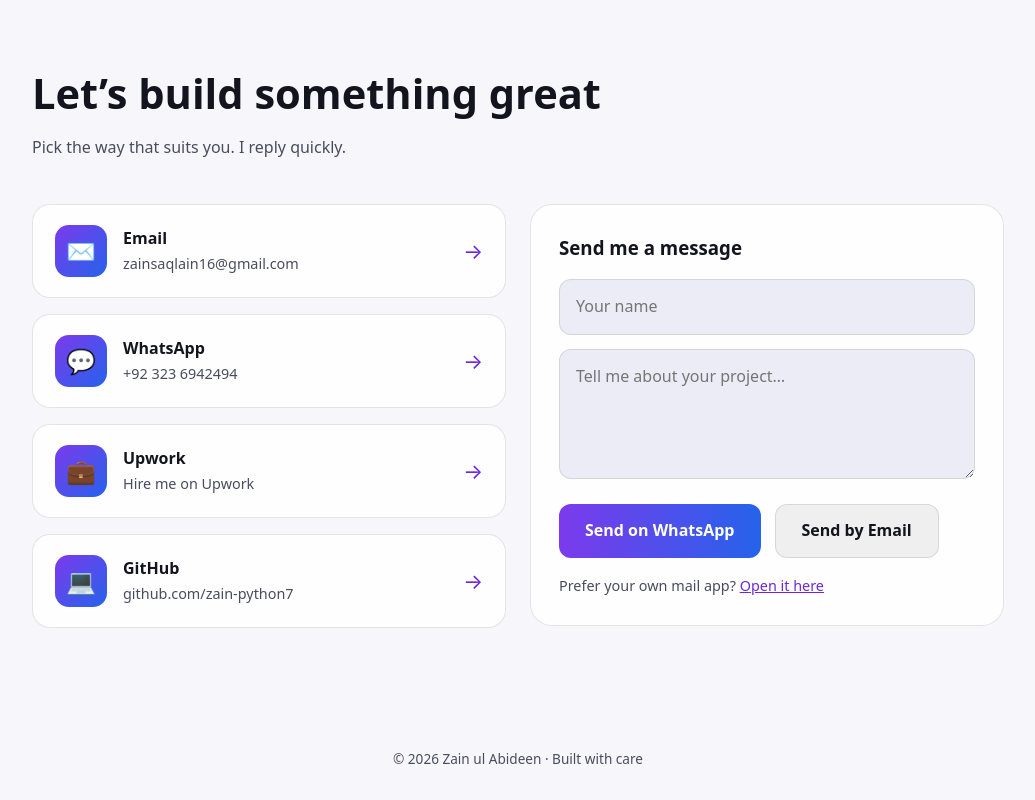
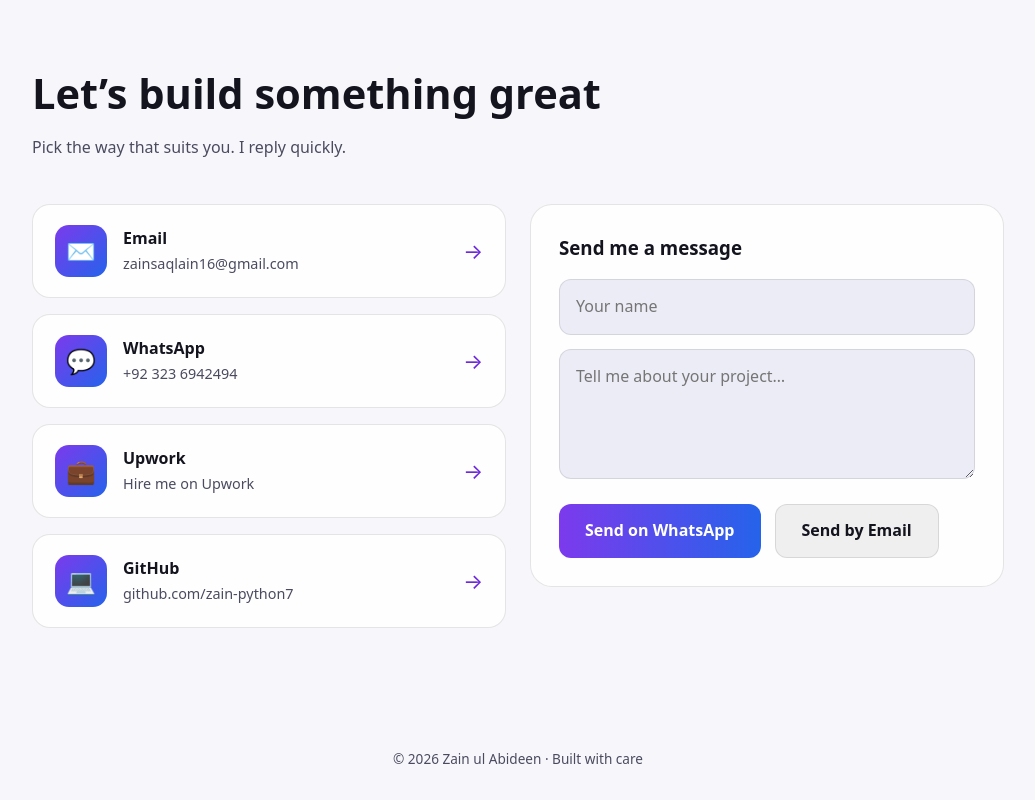
Before and after one commit to zain-python7/portfolio, a plain HTML site: page index.html in a window 1280 px wide. Shown: the part 4097-4897 px from the top of the page, without its empty margins (122-1157 px from the left). Drawn offline with Linux system fonts and the light colour scheme.

Commit message:
Update index.html

```diff
--- a/index.html
+++ b/index.html
@@ -146,7 +146,7 @@ footer{text-align:center;padding:30px;color:var(--mut);font-size:.85rem}
 <input id="cn" type="text" placeholder="Your name" autocomplete="name">
 <textarea id="cm" placeholder="Tell me about your project…"></textarea>
 <div class="btns"><button type="button" class="btn p" id="cw">Send on WhatsApp</button><button type="button" class="btn" id="ce">Send by Email</button></div>
-<p class="alt">Prefer your own mail app? <a href="mailto:zainsaqlain16@gmail.com">Open it here</a></p>
+
 </div>
 </div>
 </section>
```
